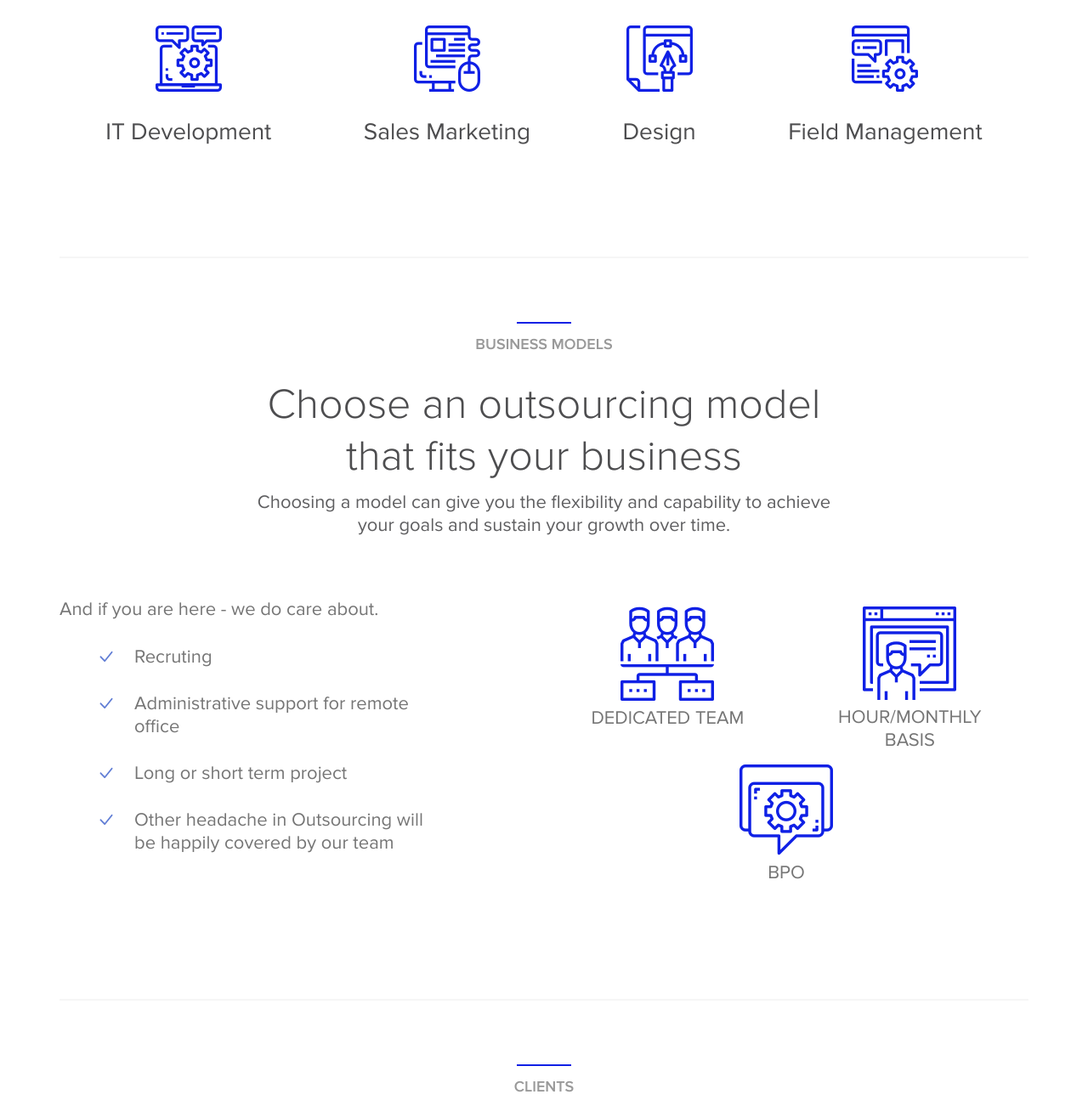
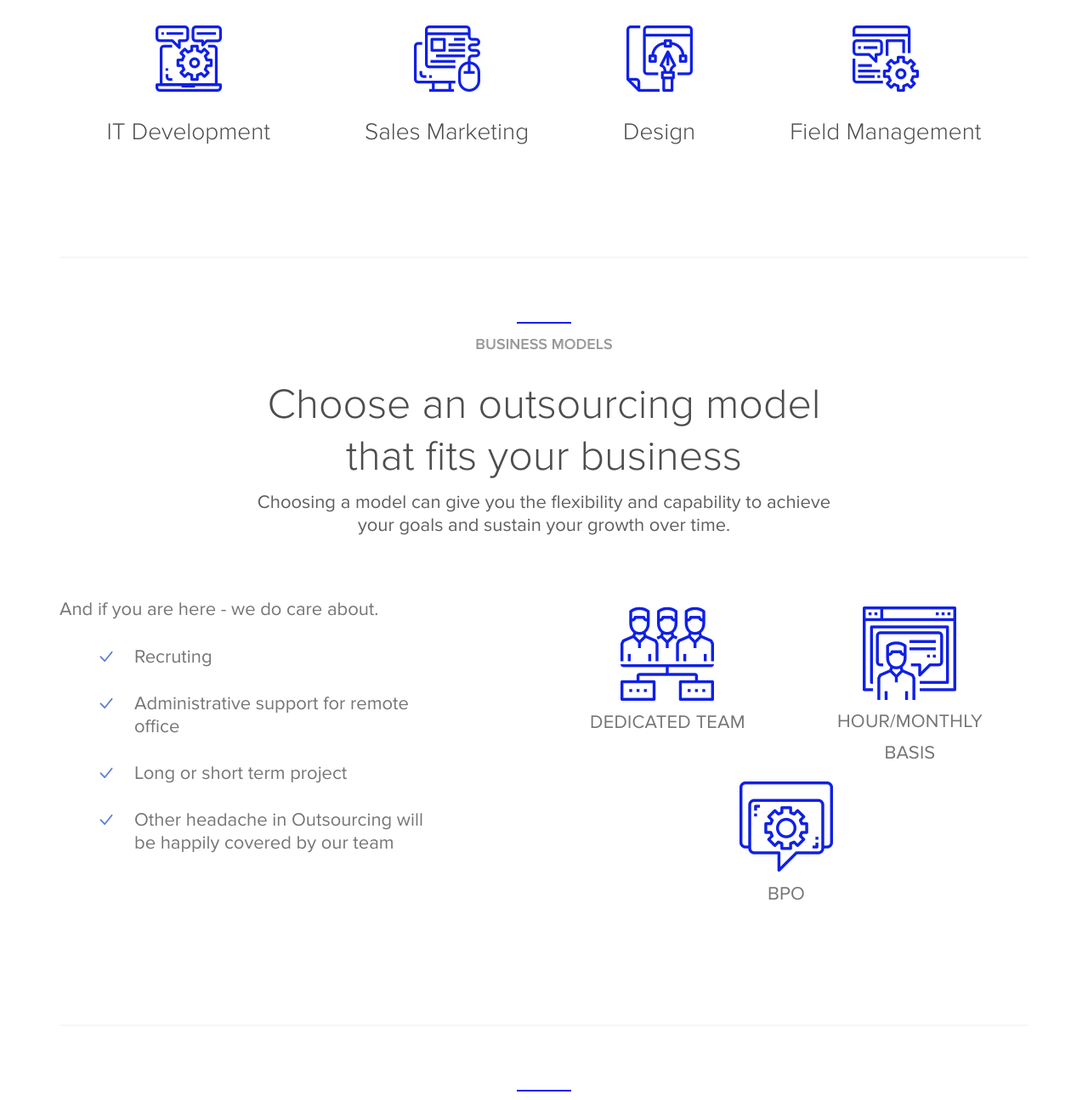
Before and after one commit to travel78/terry-soot, a website: page public/index.html in a window 1280 px wide. Shown: the part 980-2275 px from the top of the page at 85% size. Drawn offline with Linux system fonts and the light colour scheme; a web font is replaced by a local one.

Commit message:
font correction8

```diff
--- a/public/index.html
+++ b/public/index.html
@@ -70,7 +70,7 @@
                     <li>Other headache in Outsourcing will<br>be happily covered by our team</li>
                 </ul>
             </div>
-            <div>
+            <div class="tree-icons">
                 <div><img src="img/Dedicatedteamicon.png" alt="team">
                     <p>DEDICATED TEAM</p></div>
                 <div><img src="img/Hoursbasisicon.png" alt="basis">
--- a/public/styles.css
+++ b/public/styles.css
@@ -20,11 +20,13 @@
     font-size: 28px;
     font-weight: 200;
     margin-top: 25px;
+    font-family: 'Proxima Nova Lt';
 }
 
 h3 {
     font-size: 30px;
     font-weight: normal;
+    letter-spacing: 0.33px;
     margin: 33px 0 61px;
 }
 
@@ -166,7 +168,10 @@
     padding-left: 18px;
 
 }
-
+.tree-icons p {
+    letter-spacing: 0.2px;
+    line-height: 37px;
+}
 #clients h4 {
     color: #48484A;
     font-size: 26px;
@@ -213,6 +218,7 @@
 .team > span {
     text-align: left;
     display: block;
+    font-style: normal;
 }
 
 .team b {
```
